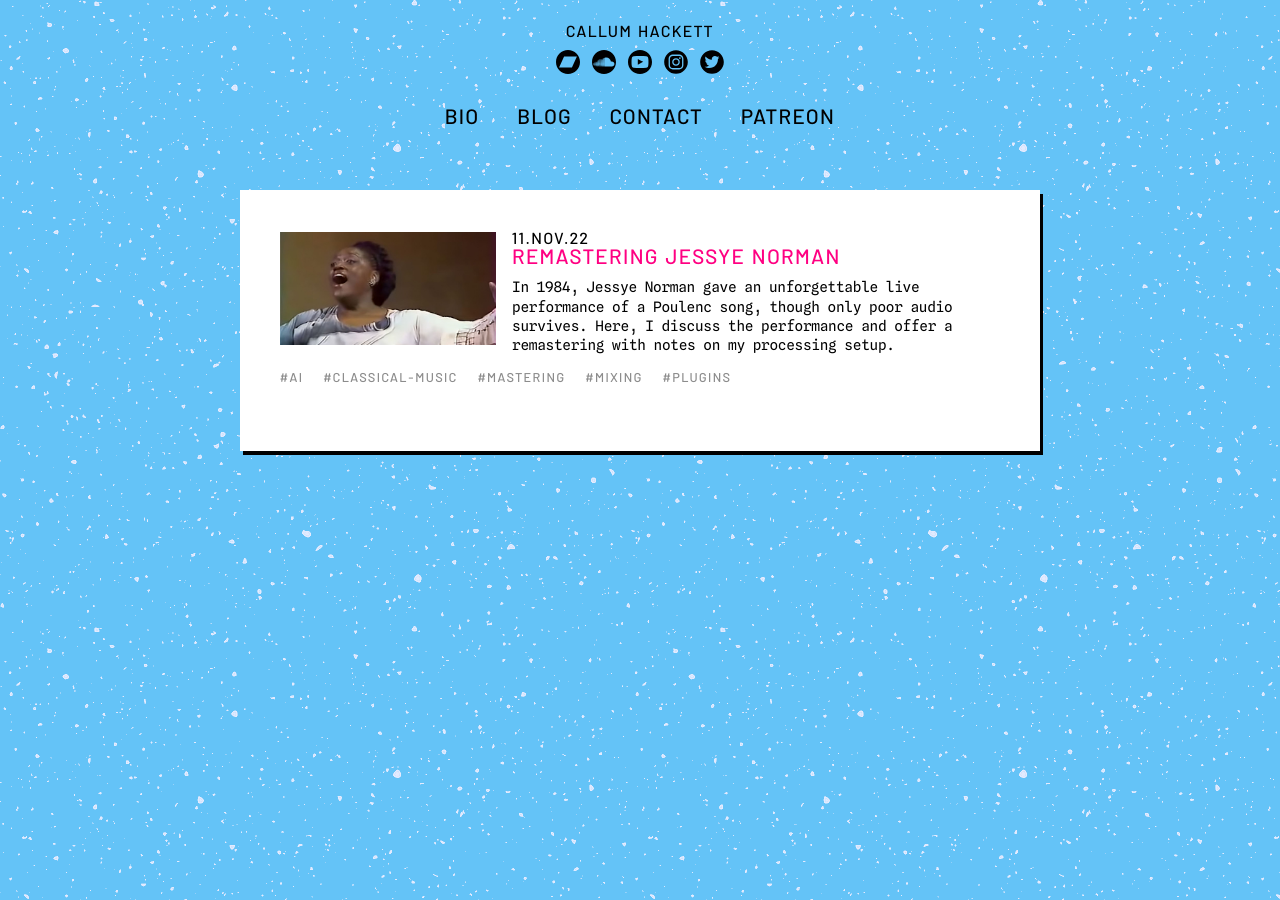
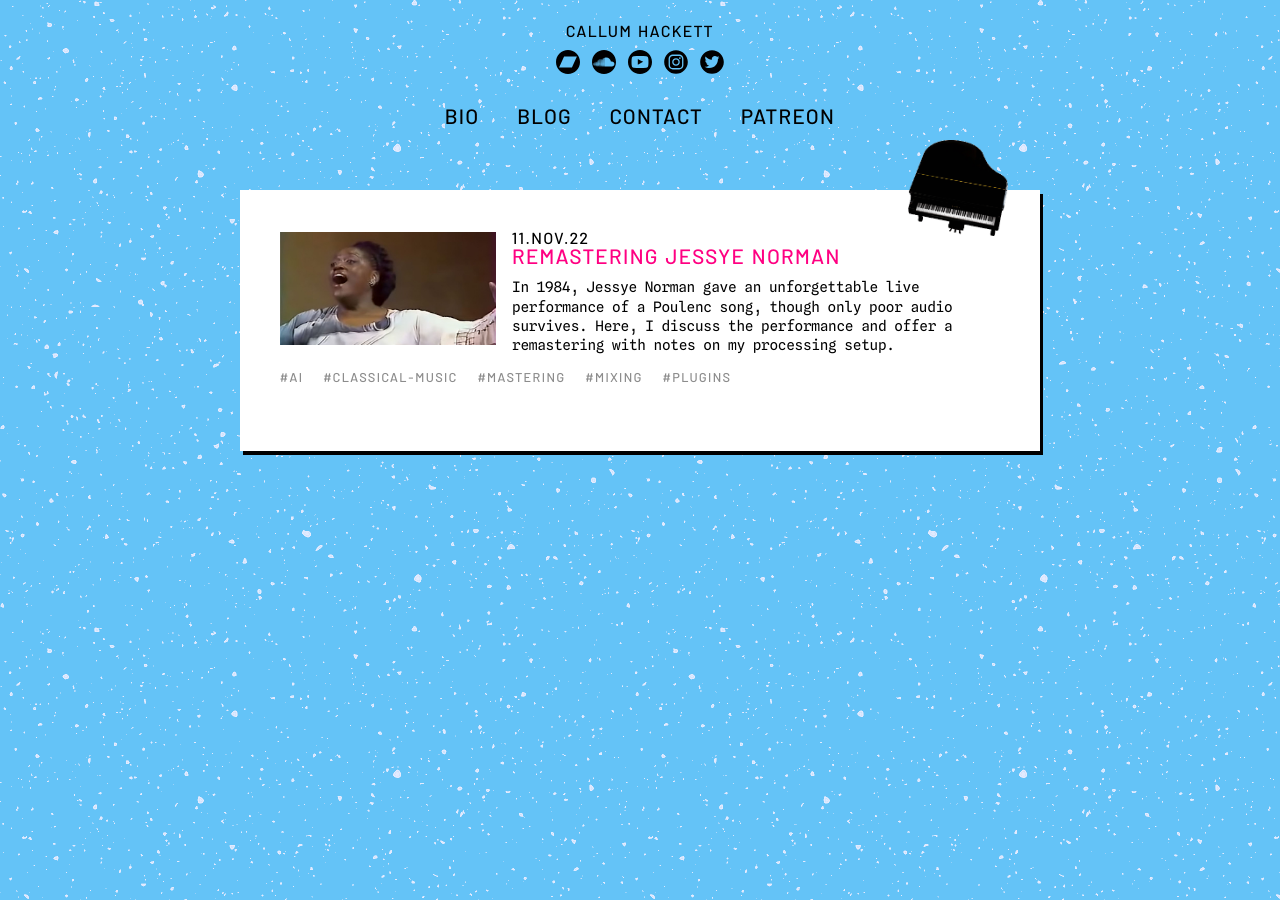
Before and after one commit to callumhackett/callumhackett.github.io, a Jekyll site: the page built from studio_notes.md, in a window 1280 px wide. Built offline with Jekyll 4.4.1, drawn with Linux system fonts in a browser that asks for light colours.

Commit message:
added piano icon

```diff
--- a/_layouts/page.html
+++ b/_layouts/page.html
@@ -25,7 +25,10 @@
 <div id="page-content">
     {%- unless page.list -%} <!-- except on a list page -->
     {%- if page.id -%} <!-- when a blog post -->
+    <div id="piano-icon"><img src="/assets/images/core/piano2.png" width="100"/></div>
     <div id="post-date">{% include date_formatter.html date=page.date %}</div>
+    {%- elsif page.title == "Studio Notes" -%}
+    <div id="piano-icon"><img src="/assets/images/core/piano2.png" width="100"/></div>
     {%- endif -%}
     {{ content | smartify }}
     {%- if page.id -%} <!-- also add comments on blog posts -->
--- a/assets/css/page.css
+++ b/assets/css/page.css
@@ -4,6 +4,7 @@
     border-radius: var(--border-radius);
     box-shadow: var(--black-shadow);
     box-sizing: border-box;
+    position: relative;
 }
 @media screen and (min-width: 1366px) {
     #body-grid {
@@ -38,6 +39,11 @@
 }
 
 /* Post Body Elements */
+#piano-icon {
+    position: absolute;
+    top: -50px;
+    right: 2em;
+}
 #page-content h1 {
     font-size: var(--title-large-size);
     margin: 0 0 0.5em 0;
@@ -96,6 +102,9 @@ audio {
     #page-content img {
         margin: 0 0 calc(var(--body-padding) / 3);
         width: 100%;
+    }
+    #piano-icon {
+        display: none !important;
     }
 }
 @media screen and (max-width: 1365px) {
```
Also changed, not shown: assets/images/core/piano2.png (added).
